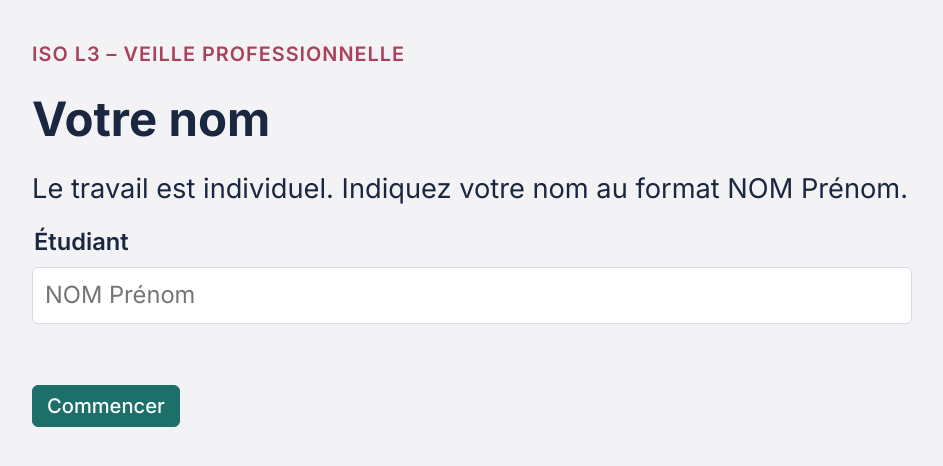
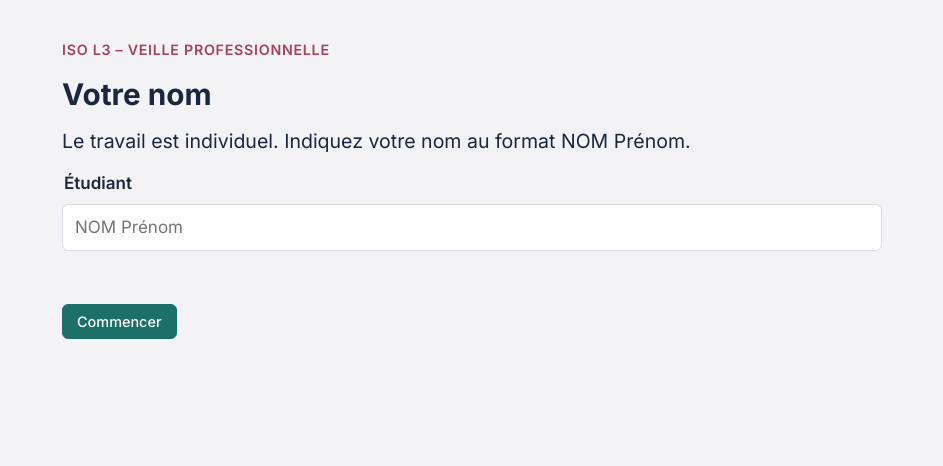
Before and after one commit to Pierrickbriand/veille-professionnelle-l3, a plain HTML site: page index.html in a window 1280 px wide. Shown: the whole page, without its empty margins (168-1111 px from the left). Drawn offline with Linux system fonts and the light colour scheme.

Commit message:
Écran de démarrage à taille fixe, qui ne grossit plus avec la largeur de l'écran
Seule la feuille de style de la charte commune change.

Co-Authored-By: Claude Opus 5.5 <noreply@anthropic.com>
Claude-Session: https://claude.ai/code/session_01ANVVGwFDFhWtbMdwHS6ZjV

```diff
--- a/index.html
+++ b/index.html
@@ -775,6 +775,11 @@ body.dk .nav .lnk:hover{color:#fff}
 .cover .sub{font-size:clamp(15px,1.7vw,34px)}
 @media (min-width:1100px){body.side .cover h1{font-size:clamp(24px,3.1vw,46px)}}
 
+/* Écran de démarrage (« Votre groupe et votre marque », « Votre nom ») : taille fixe, qui ne grossit plus avec la largeur de l'écran */
+.boot{font-size:17px}
+.boot h1{font-size:1.75em;line-height:1.15}
+.boot .bt-in{max-width:820px}
+
 </style>
 <div id="boot" class="boot" hidden></div>
 <script>
```
